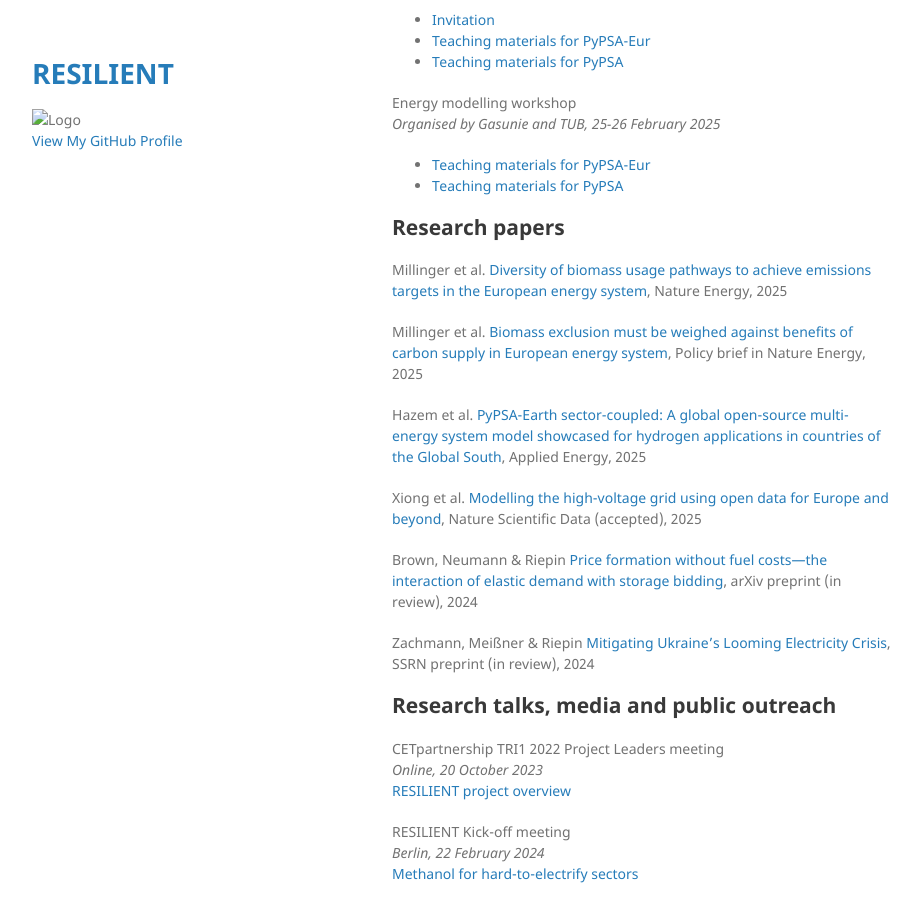
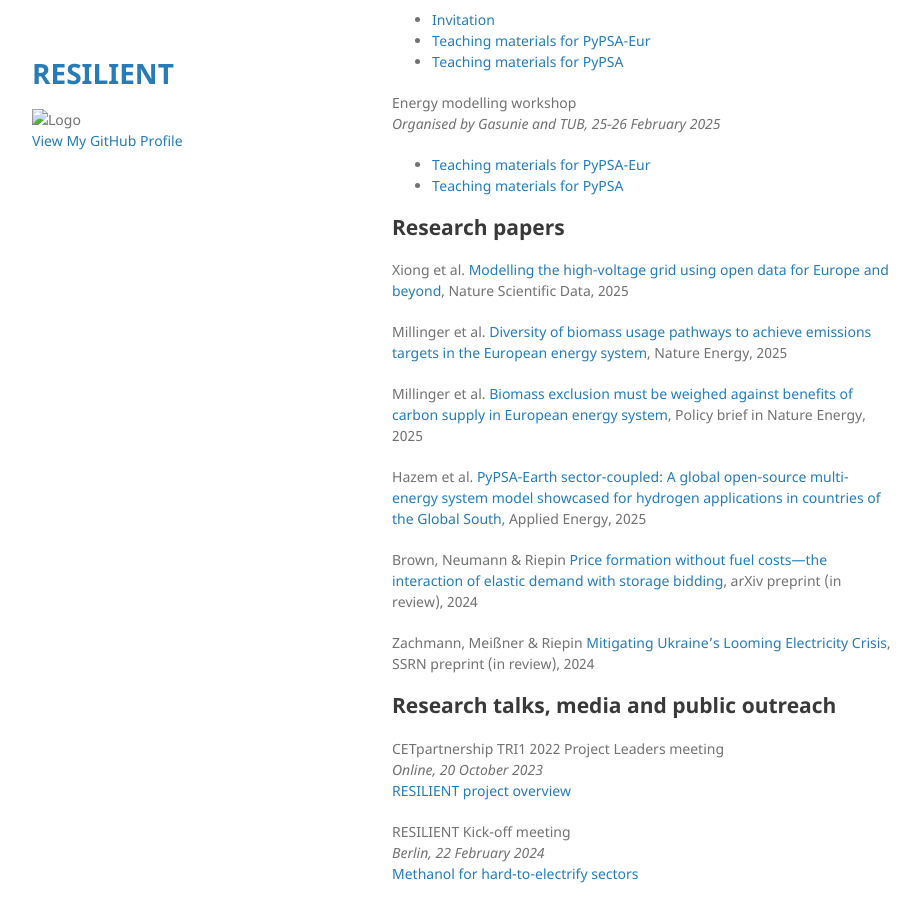
Before and after one commit to resilient-project/resilient-project.github.io, a Jekyll site: the page built from index.md, in a window 1280 px wide and 900 px high, scrolled down 1550 px. Shown: the whole window, without its empty margins (178-1098 px from the left). Built offline with Jekyll 4.4.1, drawn with Linux system fonts in a browser that asks for light colours; our own code applies the rules of GitHub Pages for plain Markdown files.

Commit message:
update nature scientific data paper

```diff
--- a/index.md
+++ b/index.md
@@ -55,13 +55,13 @@ Energy modelling workshop\
 
 ## Research papers
 
+Xiong et al. [Modelling the high-voltage grid using open data for Europe and beyond](https://www.nature.com/articles/s41597-025-04550-7), Nature Scientific Data, 2025
+
 Millinger et al. [Diversity of biomass usage pathways to achieve emissions targets in the European energy system](https://www.nature.com/articles/s41560-024-01693-6), Nature Energy, 2025
 
 Millinger et al. [Biomass exclusion must be weighed against benefits of carbon supply in European energy system](https://www.nature.com/articles/s41560-024-01685-6), Policy brief in Nature Energy, 2025
 
 Hazem et al. [PyPSA-Earth sector-coupled: A global open-source multi-energy system model showcased for hydrogen applications in countries of the Global South](https://www.sciencedirect.com/science/article/pii/S0306261925000467), Applied Energy, 2025
-
-Xiong et al. [Modelling the high-voltage grid using open data for Europe and beyond](https://arxiv.org/abs/2408.17178), Nature Scientific Data (accepted), 2025
 
 Brown, Neumann & Riepin [Price formation without fuel costs---the interaction of elastic demand with storage bidding](https://arxiv.org/abs/2407.21409), arXiv preprint (in review), 2024
 
```
